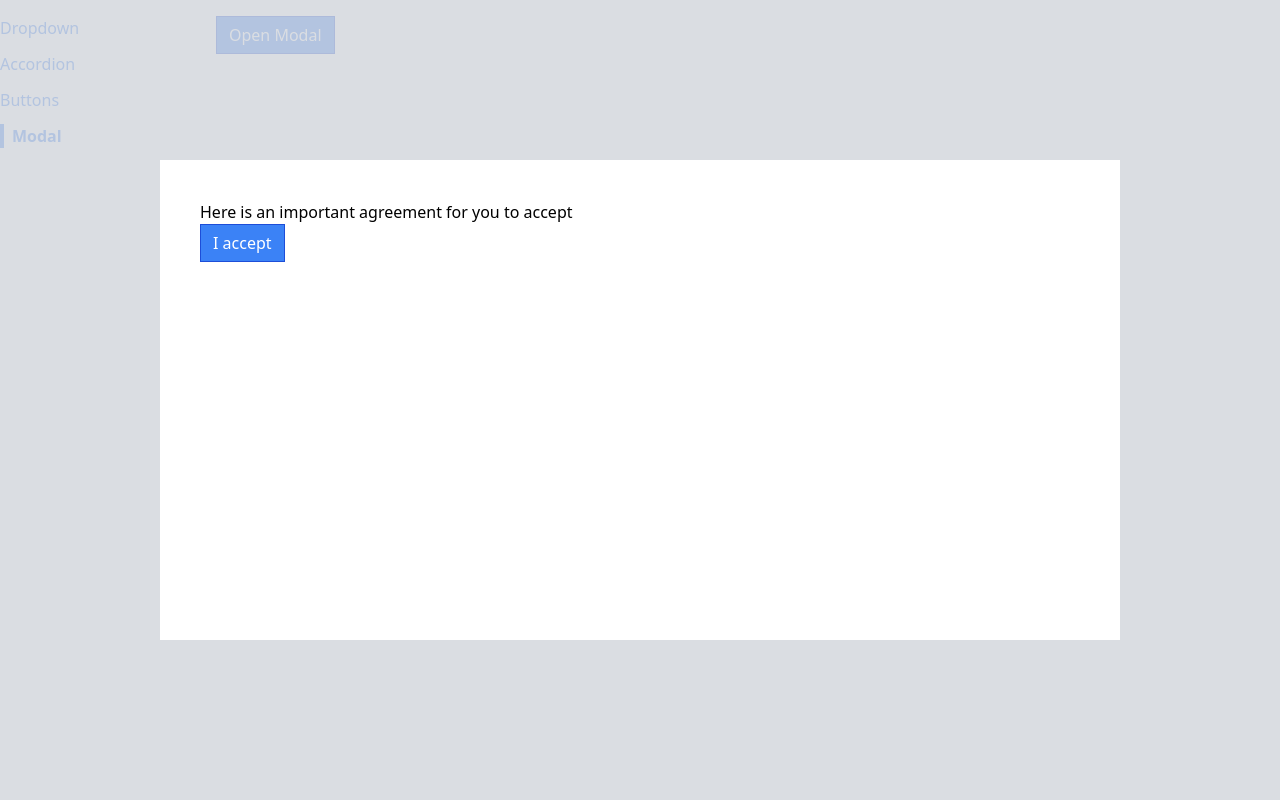
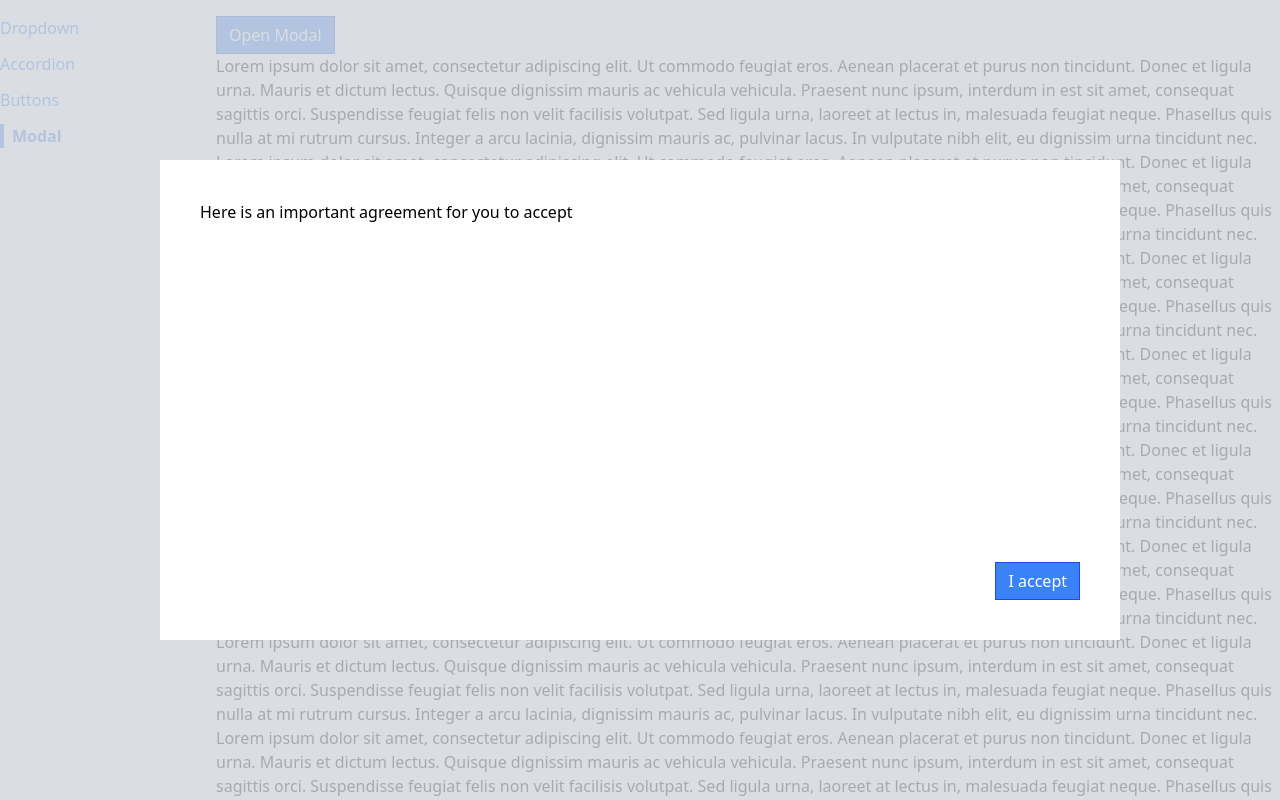
Before and after one commit to CamiloCardenasMesa/components, a React (Create React App) app: page /modal in a window 1280 px wide. Both pictures are taken after a click on the button "Open Modal". Shown: the top 800 px of the page. Built offline with nearby package versions, Linux system fonts and the light colour scheme.

Commit message:
chore(example): when modal not display in the entired document

```diff
--- a/src/components/Modal.js
+++ b/src/components/Modal.js
@@ -4,7 +4,14 @@ function Modal({ onClose, children, actionBar }) {
     return ReactDOM.createPortal(
         <div>
             <div onClick={onClose} className="absolute inset-0 bg-gray-300 opacity-80"></div>
-            <div className="absolute inset-40 p-10 bg-white ">{children}{actionBar}</div>
+            <div className="absolute inset-40 p-10 bg-white ">
+                <div className="flex flex-col justify-between h-full">
+                    {children}
+                    <div className="flex justify-end">
+                        {actionBar}
+                    </div>
+                </div>
+            </div>
         </div>,
         document.querySelector('.modal-container')
     );
--- a/src/pages/ModalPage.js
+++ b/src/pages/ModalPage.js
@@ -29,6 +29,39 @@ function ModalPage() {
         <div className="relative">
             <Button onClick={handleClick} primary>Open Modal</Button>
             { showModal && modal }
+            <p>
+            Lorem ipsum dolor sit amet, consectetur adipiscing elit. Ut commodo feugiat eros. Aenean placerat et purus non tincidunt. Donec et ligula urna. Mauris et dictum lectus. Quisque dignissim mauris ac vehicula vehicula. Praesent nunc ipsum, interdum in est sit amet, consequat sagittis orci. Suspendisse feugiat felis non velit facilisis volutpat. Sed ligula urna, laoreet at lectus in, malesuada feugiat neque. Phasellus quis nulla at mi rutrum cursus. Integer a arcu lacinia, dignissim mauris ac, pulvinar lacus. In vulputate nibh elit, eu dignissim urna tincidunt nec.
+            </p>
+            <p>
+            Lorem ipsum dolor sit amet, consectetur adipiscing elit. Ut commodo feugiat eros. Aenean placerat et purus non tincidunt. Donec et ligula urna. Mauris et dictum lectus. Quisque dignissim mauris ac vehicula vehicula. Praesent nunc ipsum, interdum in est sit amet, consequat sagittis orci. Suspendisse feugiat felis non velit facilisis volutpat. Sed ligula urna, laoreet at lectus in, malesuada feugiat neque. Phasellus quis nulla at mi rutrum cursus. Integer a arcu lacinia, dignissim mauris ac, pulvinar lacus. In vulputate nibh elit, eu dignissim urna tincidunt nec.
+            </p>
+            <p>
+            Lorem ipsum dolor sit amet, consectetur adipiscing elit. Ut commodo feugiat eros. Aenean placerat et purus non tincidunt. Donec et ligula urna. Mauris et dictum lectus. Quisque dignissim mauris ac vehicula vehicula. Praesent nunc ipsum, interdum in est sit amet, consequat sagittis orci. Suspendisse feugiat felis non velit facilisis volutpat. Sed ligula urna, laoreet at lectus in, malesuada feugiat neque. Phasellus quis nulla at mi rutrum cursus. Integer a arcu lacinia, dignissim mauris ac, pulvinar lacus. In vulputate nibh elit, eu dignissim urna tincidunt nec.
+            </p>
+            <p>
+            Lorem ipsum dolor sit amet, consectetur adipiscing elit. Ut commodo feugiat eros. Aenean placerat et purus non tincidunt. Donec et ligula urna. Mauris et dictum lectus. Quisque dignissim mauris ac vehicula vehicula. Praesent nunc ipsum, interdum in est sit amet, consequat sagittis orci. Suspendisse feugiat felis non velit facilisis volutpat. Sed ligula urna, laoreet at lectus in, malesuada feugiat neque. Phasellus quis nulla at mi rutrum cursus. Integer a arcu lacinia, dignissim mauris ac, pulvinar lacus. In vulputate nibh elit, eu dignissim urna tincidunt nec.
+            </p>
+            <p>
+            Lorem ipsum dolor sit amet, consectetur adipiscing elit. Ut commodo feugiat eros. Aenean placerat et purus non tincidunt. Donec et ligula urna. Mauris et dictum lectus. Quisque dignissim mauris ac vehicula vehicula. Praesent nunc ipsum, interdum in est sit amet, consequat sagittis orci. Suspendisse feugiat felis non velit facilisis volutpat. Sed ligula urna, laoreet at lectus in, malesuada feugiat neque. Phasellus quis nulla at mi rutrum cursus. Integer a arcu lacinia, dignissim mauris ac, pulvinar lacus. In vulputate nibh elit, eu dignissim urna tincidunt nec.
+            </p>
+            <p>
+            Lorem ipsum dolor sit amet, consectetur adipiscing elit. Ut commodo feugiat eros. Aenean placerat et purus non tincidunt. Donec et ligula urna. Mauris et dictum lectus. Quisque dignissim mauris ac vehicula vehicula. Praesent nunc ipsum, interdum in est sit amet, consequat sagittis orci. Suspendisse feugiat felis non velit facilisis volutpat. Sed ligula urna, laoreet at lectus in, malesuada feugiat neque. Phasellus quis nulla at mi rutrum cursus. Integer a arcu lacinia, dignissim mauris ac, pulvinar lacus. In vulputate nibh elit, eu dignissim urna tincidunt nec.
+            </p>
+            <p>
+            Lorem ipsum dolor sit amet, consectetur adipiscing elit. Ut commodo feugiat eros. Aenean placerat et purus non tincidunt. Donec et ligula urna. Mauris et dictum lectus. Quisque dignissim mauris ac vehicula vehicula. Praesent nunc ipsum, interdum in est sit amet, consequat sagittis orci. Suspendisse feugiat felis non velit facilisis volutpat. Sed ligula urna, laoreet at lectus in, malesuada feugiat neque. Phasellus quis nulla at mi rutrum cursus. Integer a arcu lacinia, dignissim mauris ac, pulvinar lacus. In vulputate nibh elit, eu dignissim urna tincidunt nec.
+            </p>
+            <p>
+            Lorem ipsum dolor sit amet, consectetur adipiscing elit. Ut commodo feugiat eros. Aenean placerat et purus non tincidunt. Donec et ligula urna. Mauris et dictum lectus. Quisque dignissim mauris ac vehicula vehicula. Praesent nunc ipsum, interdum in est sit amet, consequat sagittis orci. Suspendisse feugiat felis non velit facilisis volutpat. Sed ligula urna, laoreet at lectus in, malesuada feugiat neque. Phasellus quis nulla at mi rutrum cursus. Integer a arcu lacinia, dignissim mauris ac, pulvinar lacus. In vulputate nibh elit, eu dignissim urna tincidunt nec.
+            </p>
+            <p>
+            Lorem ipsum dolor sit amet, consectetur adipiscing elit. Ut commodo feugiat eros. Aenean placerat et purus non tincidunt. Donec et ligula urna. Mauris et dictum lectus. Quisque dignissim mauris ac vehicula vehicula. Praesent nunc ipsum, interdum in est sit amet, consequat sagittis orci. Suspendisse feugiat felis non velit facilisis volutpat. Sed ligula urna, laoreet at lectus in, malesuada feugiat neque. Phasellus quis nulla at mi rutrum cursus. Integer a arcu lacinia, dignissim mauris ac, pulvinar lacus. In vulputate nibh elit, eu dignissim urna tincidunt nec.
+            </p>
+            <p>
+            Lorem ipsum dolor sit amet, consectetur adipiscing elit. Ut commodo feugiat eros. Aenean placerat et purus non tincidunt. Donec et ligula urna. Mauris et dictum lectus. Quisque dignissim mauris ac vehicula vehicula. Praesent nunc ipsum, interdum in est sit amet, consequat sagittis orci. Suspendisse feugiat felis non velit facilisis volutpat. Sed ligula urna, laoreet at lectus in, malesuada feugiat neque. Phasellus quis nulla at mi rutrum cursus. Integer a arcu lacinia, dignissim mauris ac, pulvinar lacus. In vulputate nibh elit, eu dignissim urna tincidunt nec.
+            </p>
+            <p>
+            Lorem ipsum dolor sit amet, consectetur adipiscing elit. Ut commodo feugiat eros. Aenean placerat et purus non tincidunt. Donec et ligula urna. Mauris et dictum lectus. Quisque dignissim mauris ac vehicula vehicula. Praesent nunc ipsum, interdum in est sit amet, consequat sagittis orci. Suspendisse feugiat felis non velit facilisis volutpat. Sed ligula urna, laoreet at lectus in, malesuada feugiat neque. Phasellus quis nulla at mi rutrum cursus. Integer a arcu lacinia, dignissim mauris ac, pulvinar lacus. In vulputate nibh elit, eu dignissim urna tincidunt nec.
+            </p>
         </div>
     );
 }
```
